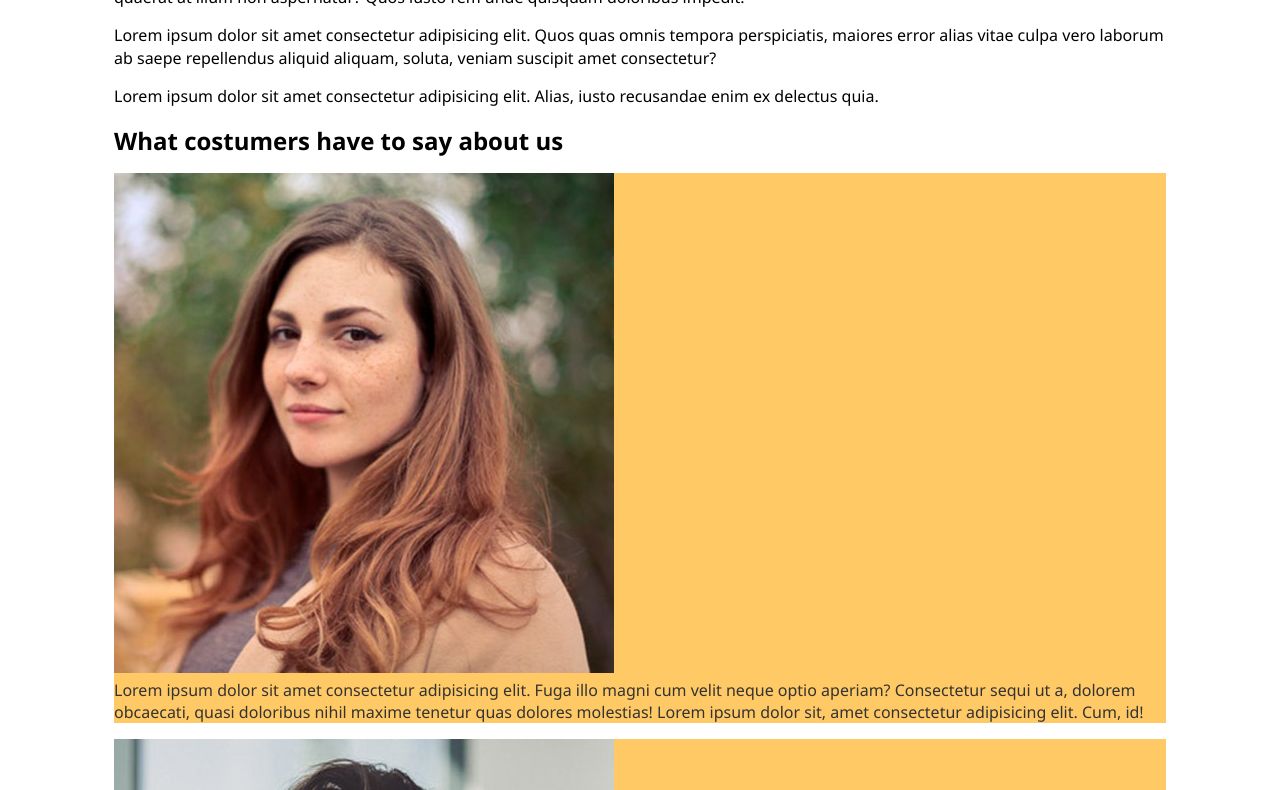
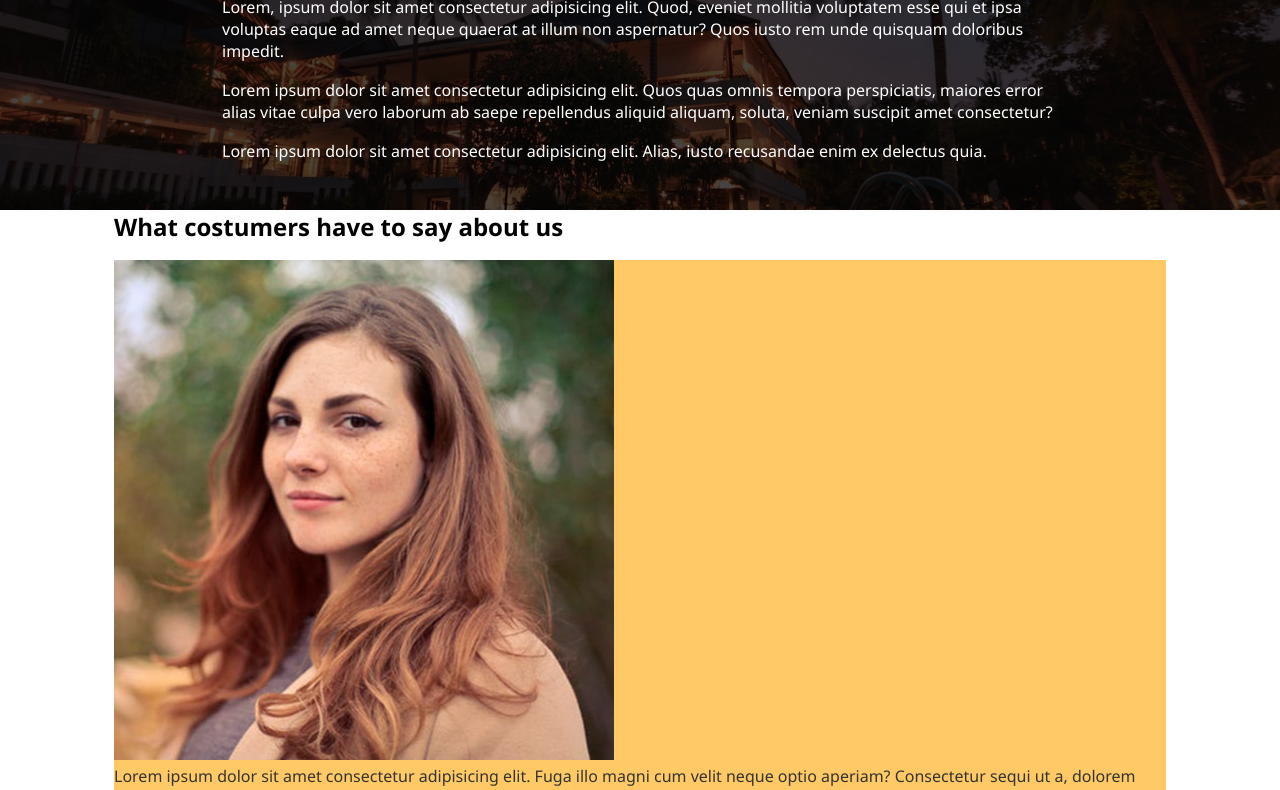
Before and after one commit to Oussama-Moussaoui/3-Pages-Hotel-Website-Project-with-HTML-CSS, a plain HTML site: page Rebuilding/about.html in a window 1280 px wide. Shown: the part 191-981 px from the top of the page. Drawn offline with Linux system fonts and the light colour scheme.

Commit message:
Added css for the about-info section

```diff
--- a/Rebuilding/css/style.css
+++ b/Rebuilding/css/style.css
@@ -189,6 +189,30 @@ p {
     display: flex;
 }
 
+/* About Info */
+#about-info {
+    background: rgba(0, 0, 0, 0.7);
+    position: relative;
+}
+
+#about-info::before {
+    content: '';
+    z-index: -1;
+    background: url('../img/pexels-pixabay-258154.jpg') no-repeat center center/cover;
+    position: absolute;
+    top: 0;
+    left: 0;
+    height: 100%;
+    width: 100%;
+}
+
+#about-info .about-content {
+    color: #fff;
+    padding: 2rem;
+    max-width: 900px;
+    margin: auto;
+}
+
 /* Main Footer */
 #main-footer {
     color: #fff;
```
